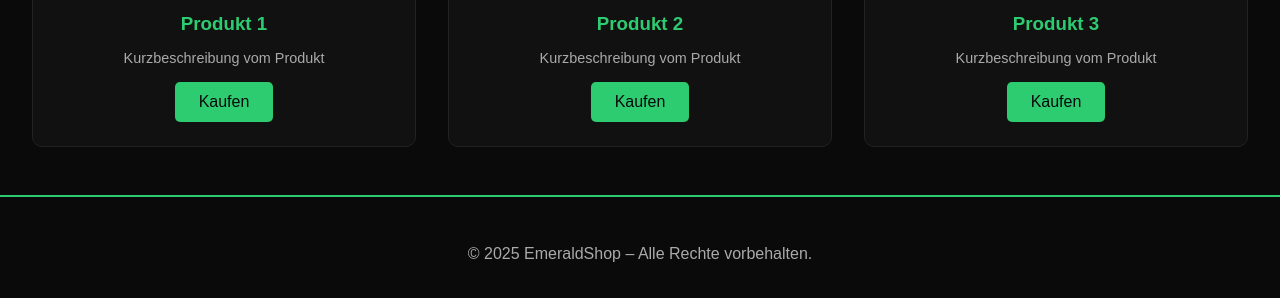
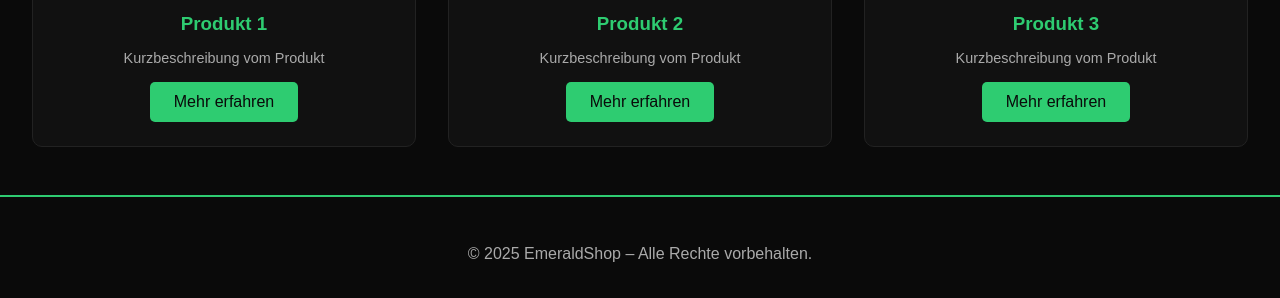
Before and after one commit to NooahClemenz/emrealdo, a plain HTML site: page index.html in a window 1280 px wide. Shown: the part 502-800 px from the top of the page. Drawn offline with Linux system fonts and the light colour scheme.

Commit message:
Update index.html

```diff
--- a/index.html
+++ b/index.html
@@ -10,7 +10,7 @@
   <header>
     <h1>EmeraldShop</h1>
     <nav>
-      <a href="#">Home</a>
+      <a href="index.html">Home</a>
       <a href="#">Produkte</a>
       <a href="#">Kontakt</a>
     </nav>
@@ -19,7 +19,7 @@
   <section class="hero">
     <h2>Deine besten Produkte, sofort verfügbar</h2>
     <p>Exklusive Angebote – nur für kurze Zeit</p>
-    <button>Jetzt shoppen</button>
+    <button onclick="window.location.href='index.html'">Jetzt shoppen</button>
   </section>
 
   <section class="products">
@@ -27,19 +27,19 @@
       <img src="assets/produkt1.jpg" alt="Produkt 1">
       <h3>Produkt 1</h3>
       <p>Kurzbeschreibung vom Produkt</p>
-      <button>Kaufen</button>
+      <button onclick="window.location.href='produkt1.html'">Mehr erfahren</button>
     </div>
     <div class="product">
       <img src="assets/produkt2.jpg" alt="Produkt 2">
       <h3>Produkt 2</h3>
       <p>Kurzbeschreibung vom Produkt</p>
-      <button>Kaufen</button>
+      <button onclick="window.location.href='produkt2.html'">Mehr erfahren</button>
     </div>
     <div class="product">
       <img src="assets/produkt3.jpg" alt="Produkt 3">
       <h3>Produkt 3</h3>
       <p>Kurzbeschreibung vom Produkt</p>
-      <button>Kaufen</button>
+      <button onclick="window.location.href='produkt3.html'">Mehr erfahren</button>
     </div>
   </section>
 
```
